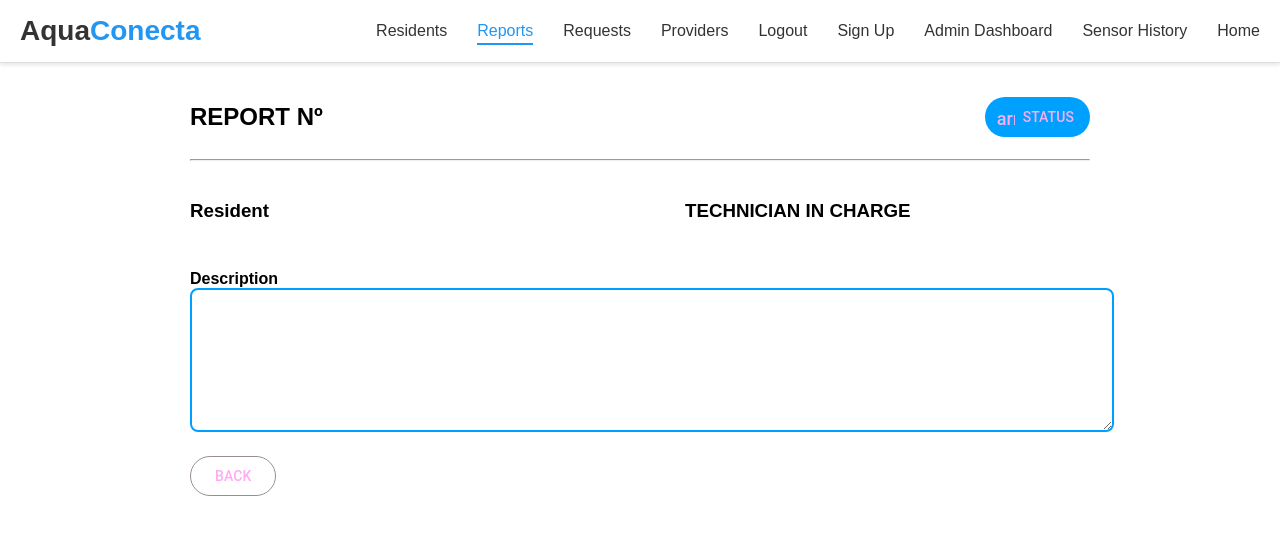
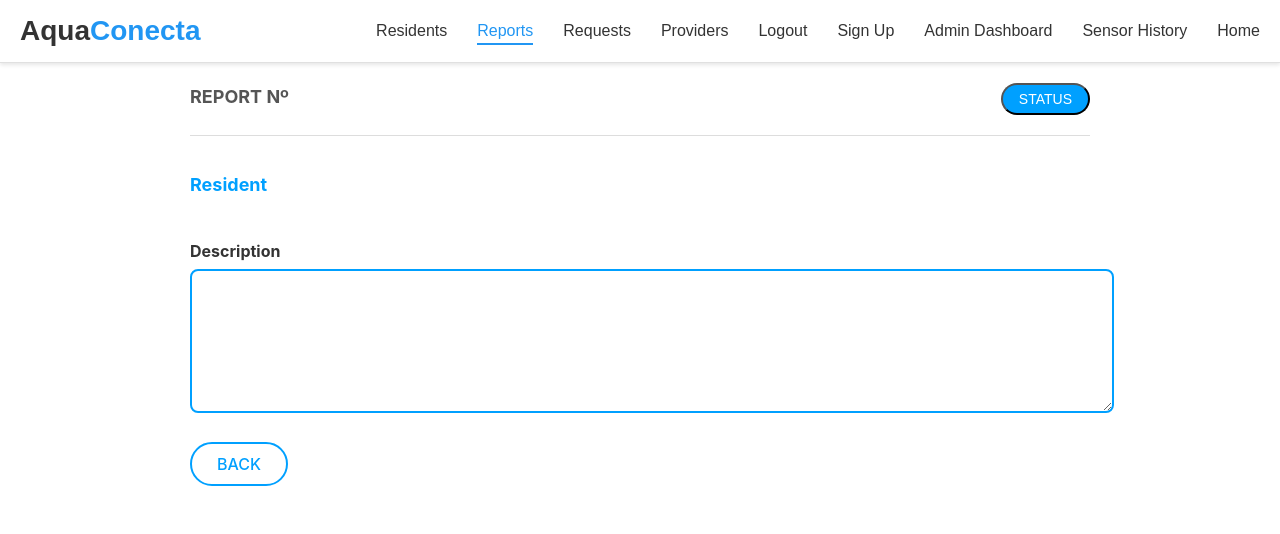
Before and after one commit to IronCoders-IOT/Frontend, an Angular app: page /reports/1 in a window 1280 px wide. Shown: the top 534 px of the page. Built offline with nearby package versions, Linux system fonts and the light colour scheme.

Commit message:
Feature: Update buttons to request

```diff
--- a/src/app/AquaConecta/reports/components/report-detail/report-detail/report-detail.component.css
+++ b/src/app/AquaConecta/reports/components/report-detail/report-detail/report-detail.component.css
@@ -2,33 +2,74 @@
   max-width: 900px;
   margin: auto;
   padding: 20px;
-  font-family: Arial, sans-serif;
+  font-family: 'Inter', Arial, sans-serif;
+  color: #333;
 }
 
 .report-header {
   display: flex;
+  flex-wrap: wrap;
   justify-content: space-between;
   align-items: center;
+  gap: 10px;
+}
+
+.report-titles h2 {
+  margin: 0;
+  font-size: 18px;
+  color: #555;
+}
+
+.report-titles h1 {
+  margin: 5px 0 0;
+  font-size: 28px;
+  color: #222;
 }
 
 .status-button {
   background-color: #00a0ff;
   color: white;
   border-radius: 20px;
+  font-weight: 500;
+  padding: 6px 16px;
+  font-size: 14px;
+}
+
+hr {
+  margin: 20px 0;
+  border: none;
+  border-top: 1px solid #ddd;
 }
 
 .report-info {
   display: flex;
+  flex-wrap: wrap;
   justify-content: space-between;
+  gap: 20px;
   margin-top: 20px;
 }
 
-.resident-info, .technician-info {
-  width: 45%;
+.resident-info,
+.technician-info {
+  flex: 1 1 45%;
+  min-width: 250px;
+}
+
+.resident-info h3,
+.technician-info h3 {
+  font-size: 18px;
+  margin-bottom: 10px;
+  color: #00a0ff;
 }
 
 .description-section {
   margin-top: 30px;
+}
+
+.description-section label {
+  display: block;
+  margin-bottom: 8px;
+  font-size: 16px;
 }
 
 textarea {
@@ -38,10 +79,50 @@ textarea {
   border-radius: 8px;
   padding: 10px;
   resize: vertical;
+  font-family: 'Inter', sans-serif;
+  font-size: 14px;
 }
 
 .back-button {
-  margin-top: 20px;
+  margin-top: 25px;
   border-color: #00a0ff;
   color: #00a0ff;
+  font-weight: 500;
 }
+
+/* Responsive tweaks */
+@media (max-width: 600px) {
+  .report-header {
+    flex-direction: column;
+    align-items: flex-start;
+  }
+
+  .report-info {
+    flex-direction: column;
+  }
+
+  .report-titles h1 {
+    font-size: 22px;
+  }
+
+  .status-button {
+    align-self: flex-start;
+  }
+}
+.back-button {
+  padding: 10px 25px;
+  background-color: white;
+  color: #00a0ff;
+  border: 2px solid #00a0ff;
+  border-radius: 25px;
+  font-size: 16px;
+  font-family: "Inter", sans-serif;
+  font-weight: 500;
+  cursor: pointer;
+  transition: all 0.3s ease;
+}
+
+.back-button:hover {
+  background-color: #00a0ff;
+  color: white;
+}
--- a/src/app/AquaConecta/reports/components/report-detail/report-detail/report-detail.component.html
+++ b/src/app/AquaConecta/reports/components/report-detail/report-detail/report-detail.component.html
@@ -2,10 +2,12 @@
 
 <div class="report-detail-container">
   <div class="report-header">
-    <h2>REPORT Nº {{ report.id }}</h2>
-    <h1>{{ report.title }}</h1>
-    <button mat-button class="status-button">
-      STATUS <mat-icon>arrow_drop_down</mat-icon>
+    <div class="report-titles">
+      <h2>REPORT Nº {{ report.id }}</h2>
+      <h1>{{ report.title }}</h1>
+    </div>
+    <button  class="status-button">
+      {{ report.status || 'STATUS' }}
     </button>
   </div>
 
@@ -19,13 +21,15 @@
       <p>{{ report.resident_phone }}</p>
     </div>
 
+    <!-- Descomentar si deseas mostrar técnico
     <div class="technician-info">
-      <h3><strong>TECHNICIAN IN CHARGE</strong></h3>
+      <h3>Technician</h3>
       <p>{{ report.technician_name }}</p>
       <p>{{ report.visit_date }}</p>
       <p>{{ report.technician_company }}</p>
       <p>{{ report.technician_phone }}</p>
     </div>
+    -->
   </div>
 
   <div class="description-section">
@@ -33,5 +37,5 @@
     <textarea id="description" [(ngModel)]="report.description"></textarea>
   </div>
 
-  <button mat-stroked-button class="back-button" routerLink="/reports">BACK</button>
+  <button class="back-button" routerLink="/reports">BACK</button>
 </div>
```
